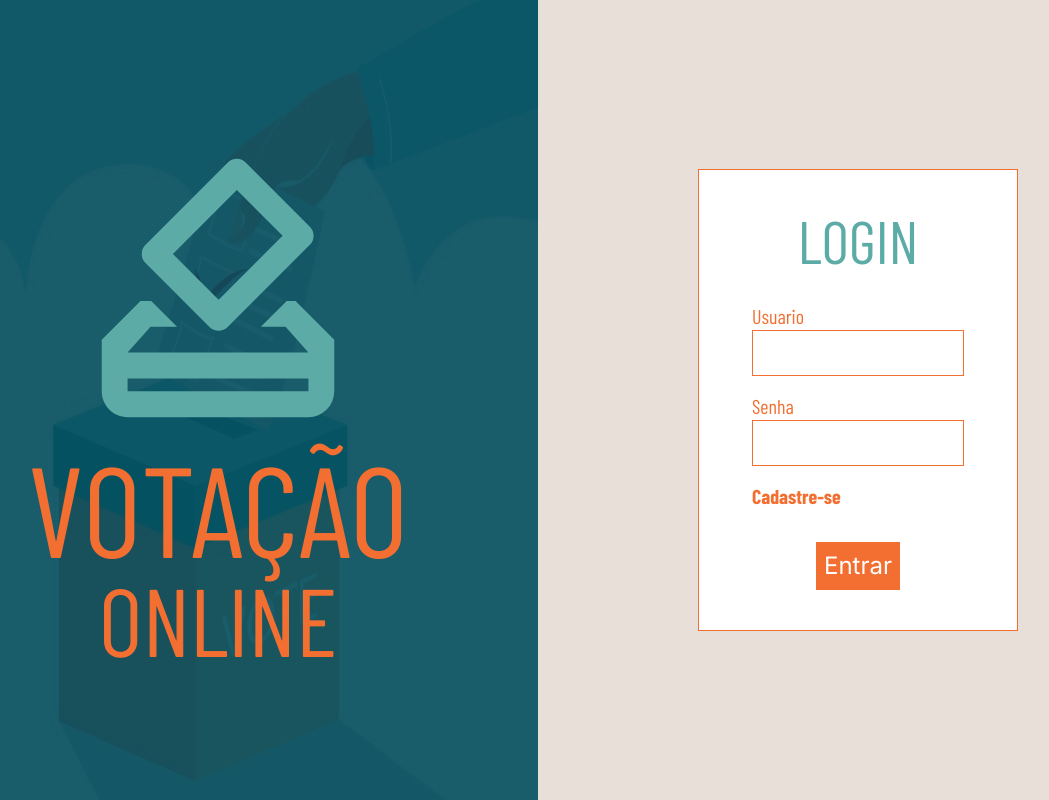
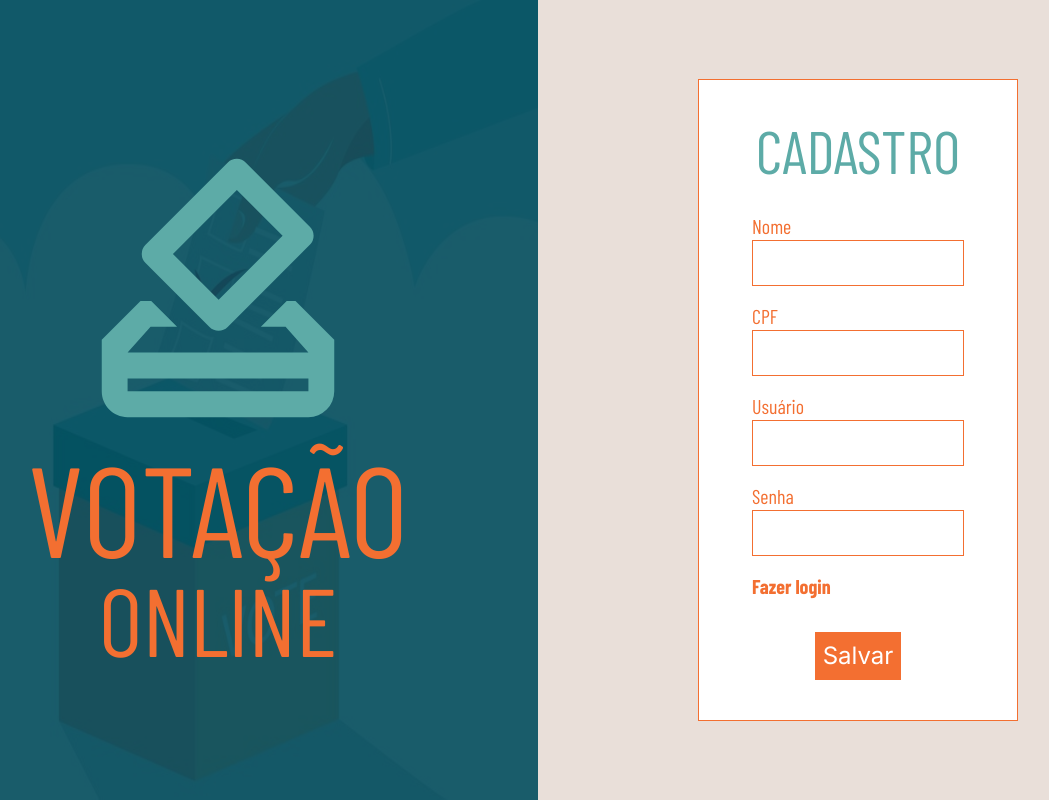
Before and after one commit to wilembergson/votacao-frontend, a Next.js app: page / in a window 1280 px wide. Both pictures are taken after a click on the element "Cadastre-se". Shown: the whole page, without its empty margins (102-1151 px from the left). Built offline with nearby package versions, Linux system fonts and the light colour scheme; a web font is replaced by a local one.

Commit message:
feat: fomulario de cadastro de usuario

```diff
--- a/package.json
+++ b/package.json
@@ -9,7 +9,10 @@
     "lint": "next lint"
   },
   "dependencies": {
+    "@types/aos": "^3.0.7",
     "animate.css": "^4.1.1",
+    "aos": "^2.3.4",
+    "axios": "^1.7.2",
     "next": "14.2.5",
     "react": "^18",
     "react-dom": "^18",
--- /dev/null
+++ b/src/api/api.ts
@@ -0,0 +1,19 @@
+import axios from "axios"
+import API_URL from "./url"
+
+export type NewUser = {
+    name: string
+    cpf: string
+    login: string
+    password: string
+}
+
+async function saveUser(data: NewUser) {
+    return await axios.post(`${API_URL}/usuario/cadastrar`, data)
+}
+
+const api = {
+    saveUser
+}
+
+export default api
--- /dev/null
+++ b/src/api/url.ts
@@ -0,0 +1,8 @@
+const LOCALHOST = 'http://localhost:8080'
+const PRODUCAO = ''
+
+const state = false
+
+const API_URL = state ? PRODUCAO : LOCALHOST
+
+export default API_URL
--- a/src/app/layout.tsx
+++ b/src/app/layout.tsx
@@ -16,6 +16,7 @@ export default function RootLayout({
   return (
     <html lang="en">
       <head>
+        <link href="https://unpkg.com/aos@2.3.1/dist/aos.css" rel="stylesheet"></link>
         <link href="https://fonts.googleapis.com/css2?family=Barlow+Condensed:ital,wght@0,100;0,200;0,300;0,400;0,500;0,600;0,700;0,800;0,900;1,100;1,200;1,300;1,400;1,500;1,600;1,700;1,800;1,900&family=Roboto:ital,wght@0,100;0,300;0,400;0,500;0,700;0,900;1,100;1,300;1,400;1,500;1,700;1,900&display=swap" rel="stylesheet" />
         <link
           rel="stylesheet"
--- a/src/app/page.tsx
+++ b/src/app/page.tsx
@@ -1,7 +1,43 @@
+'use client'
+
+import 'aos/dist/aos.css'
+import Aos from 'aos'
+import { ChangeEvent, useEffect, useState } from "react";
 import { MdOutlineHowToVote } from "react-icons/md";
+import api, { NewUser } from '@/api/api';
 
 
 export default function Home() {
+  const userDefault: NewUser = {
+    name: '',
+    cpf: '',
+    login: '',
+    password: ''
+  }
+  const [formulario, setFormulario] = useState('login')
+  const [newUser, setNewUser] = useState<NewUser>(userDefault)
+
+  function handleChangeUser(e: ChangeEvent<HTMLInputElement>) {
+    e.preventDefault()
+    setNewUser({ ...newUser, [e.target.name]: e.target.value })
+  }
+
+  async function save(e: any) {
+    e.preventDefault()
+    try {
+      const response = await api.saveUser(newUser)
+      alert(response.data.mensagem)
+      setNewUser(userDefault)
+    } catch (error: any) {
+      console.log(error)
+      alert(error.response.data.mensagem)
+    }
+  }
+
+  useEffect(() => {
+    Aos.init({ duration: 500 })
+  }, [])
+
   return (
     <main className="flex min-h-screen flex-col items-center justify-between bg-beje-claro">
       <div className="flex w-full h-screen">
@@ -19,7 +55,9 @@ export default function Home() {
           <img className="flex w-full absolute z-10 h-screen" src="/votando.jpg" alt="" />
         </div>
         <div className="flex justify-center items-center w-1/2 h-screen">
-          <form className="flex items-center flex-col bg-white w-1/2 h-fit py-10 border-[1px] border-laranja">
+          <form className="flex items-center flex-col bg-white w-1/2 h-fit py-10 border-[1px] border-laranja" data-aos="zoom-in">
+            {formulario === 'login' ?
+              <div className="flex  flex-col items-center w-full">
                 <h1 className="flex text-6xl text-azul-claro font-barlow mb-8">
                   LOGIN
                 </h1>
@@ -40,13 +78,76 @@ export default function Home() {
                   />
                 </section>
                 <section className="flex flex-col w-2/3 mb-4">
-              <h2 className="flex font-barlow font-bold text-laranja text-xl cursor-pointer hover:text-azul-claro transition duration-300">
+                  <h2 className="flex font-barlow font-bold text-laranja text-xl cursor-pointer hover:text-azul-claro transition duration-300"
+                    onClick={() => setFormulario('cadastro')}>
                     Cadastre-se
                   </h2>
                 </section>
                 <button className="flex text-2xl text-white bg-laranja mt-4 p-2 hover:bg-azul-claro transition duration-300 outiline-none">
                   Entrar
                 </button>
+              </div>
+              :
+              <div className="flex  flex-col items-center w-full">
+                <h1 className="flex text-6xl text-azul-claro font-barlow mb-8">
+                  CADASTRO {newUser.name}
+                </h1>
+                <section className="flex flex-col w-2/3 mb-4">
+                  <label className="flex font-barlow text-laranja text-xl">
+                    Nome
+                  </label>
+                  <input className="flex border-[1px] border-laranja text-azul-claro text-xl p-2 outline-none focus:border-azul-claro transition duration-300"
+                    name='name'
+                    value={newUser['name']}
+                    onChange={handleChangeUser}
+                    type="text"
+                  />
+                </section>
+                <section className="flex flex-col w-2/3 mb-4">
+                  <label className="flex font-barlow text-laranja text-xl">
+                    CPF
+                  </label>
+                  <input className="flex border-[1px] border-laranja text-azul-claro text-xl p-2 outline-none focus:border-azul-claro transition duration-300"
+                    name='cpf'
+                    value={newUser['cpf']}
+                    onChange={handleChangeUser}
+                    type="number"
+                  />
+                </section>
+                <section className="flex flex-col w-2/3 mb-4">
+                  <label className="flex font-barlow text-laranja text-xl">
+                    Usuário
+                  </label>
+                  <input className="flex border-[1px] border-laranja text-azul-claro text-xl p-2 outline-none focus:border-azul-claro transition duration-300"
+                    name='login'
+                    value={newUser['login']}
+                    onChange={handleChangeUser}
+                    type="text"
+                  />
+                </section>
+                <section className="flex flex-col w-2/3 mb-4">
+                  <label className="flex font-barlow text-laranja text-xl">
+                    Senha
+                  </label>
+                  <input className="flex border-[1px] border-laranja text-azul-claro text-xl p-2 outline-none focus:border-azul-claro transition duration-300"
+                    name='password'
+                    value={newUser['password']}
+                    onChange={handleChangeUser}
+                    type="password"
+                  />
+                </section>
+                <section className="flex flex-col w-2/3 mb-4">
+                  <h2 className="flex font-barlow font-bold text-laranja text-xl cursor-pointer hover:text-azul-claro transition duration-300"
+                    onClick={() => setFormulario('login')}>
+                    Fazer login
+                  </h2>
+                </section>
+                <button className="flex text-2xl text-white bg-laranja mt-4 p-2 hover:bg-azul-claro transition duration-300 outiline-none"
+                  onClick={save}>
+                  Salvar
+                </button>
+              </div>
+            }
           </form>
         </div>
       </div>
```
Also changed, not shown: 1 other file (tests, documents, lock files or other folders). Lines whose indentation alone changed are shown as unchanged.
